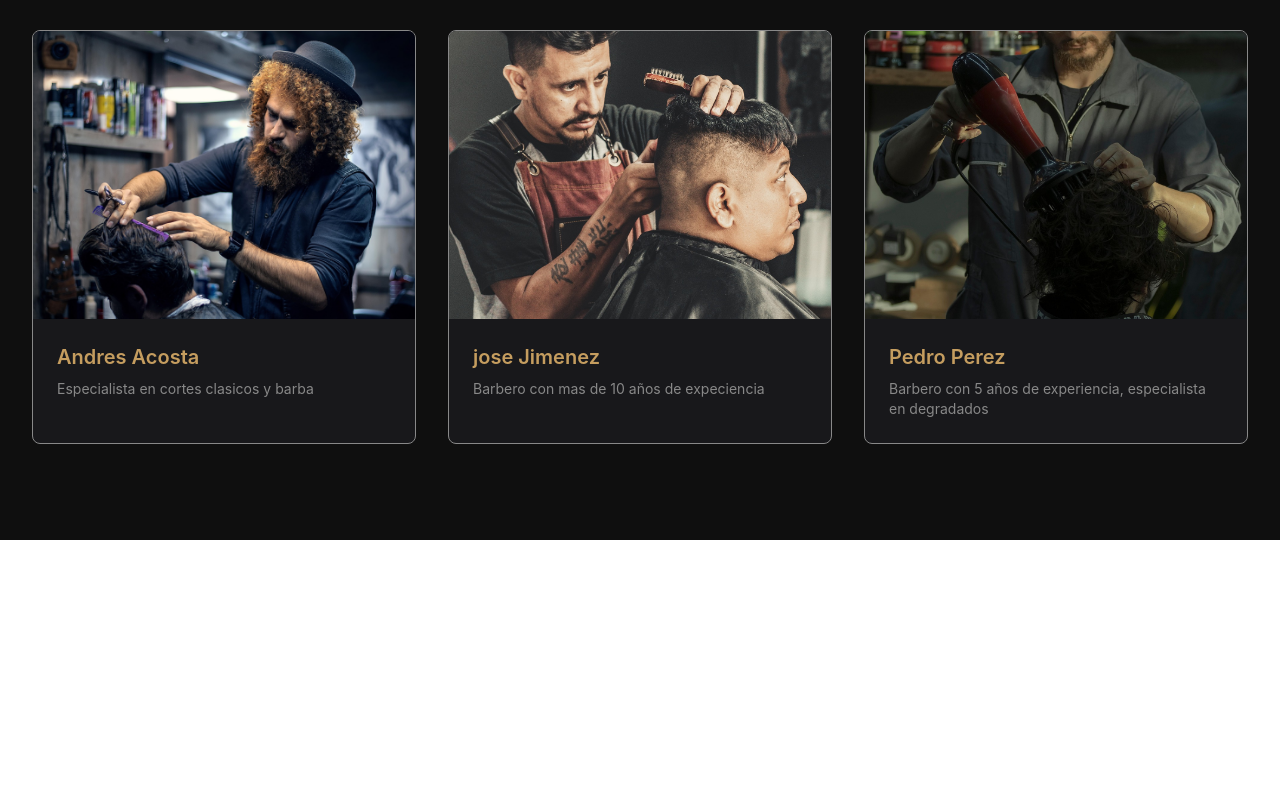
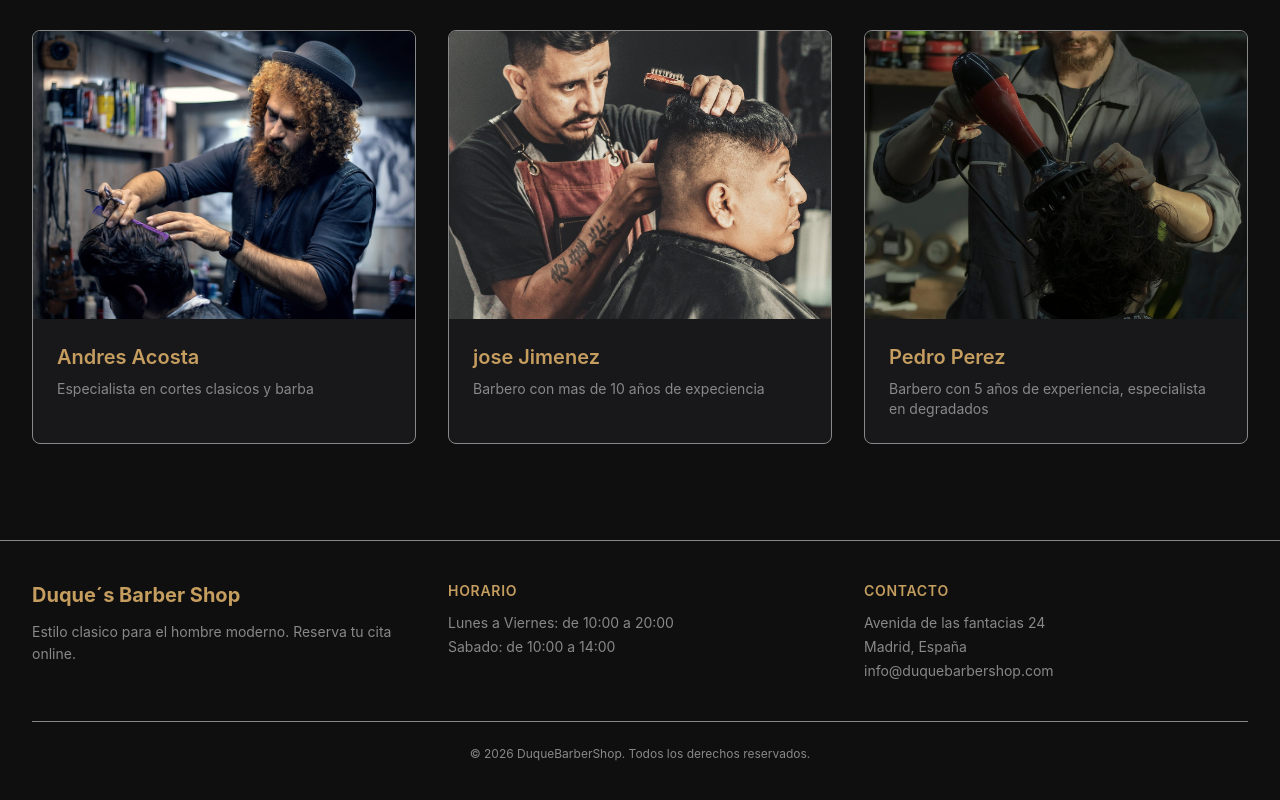
Before and after one commit to johanduque15/barberia-app, a React (Vite) app: page / in a window 1280 px wide. Shown: the part 1327-2127 px from the top of the page. Before the commit the page ends 1867 px from the top, so only its background shows below. Built offline with nearby package versions, Linux system fonts and the light colour scheme.

Commit message:
agregado Footer

```diff
--- a/src/App.tsx
+++ b/src/App.tsx
@@ -2,6 +2,7 @@ import Navbar from "./components/common/Navbar/Navbar"
 import Hero from "./components/common/Hero/Hero"
 import Services from "./components/common/Services/Services"
 import Barbers from "./components/common/Barbers/Barbers"
+import Footer from "./components/common/Footer/Footer"
 
 function App() {
   return (
@@ -11,6 +12,7 @@ function App() {
         <Hero />
         <Services />
         <Barbers />
+        <Footer />
 
     </div>
   )
--- /dev/null
+++ b/src/components/common/Footer/Footer.tsx
@@ -0,0 +1,55 @@
+import Container from "../../ui/Container/Container";
+
+export default function Footer(){
+    return(
+        <footer className="border-t border-barber-gray bg-barber-black py-10">
+            <Container>
+                    <div className="grid gap-8 md:grid-cols-3">
+                        <div>
+                            <h2 className="text-xl font-bold text-barber-gold">
+                                Duque´s Barber Shop
+                            </h2>
+
+                            <p className="mt-3 text-sm leading-relaxed text-barber-gray">
+                                Estilo clasico para el hombre moderno. Reserva tu cita online.
+                            </p>
+                        </div>
+
+                        <div>
+                            <h3 className="text-sm font-semibold uppercase tracking-wider text-barber-gold">
+                                Horario
+                            </h3>
+
+                            <p className="mt-3 text-sm text-barber-gray">
+                                Lunes a Viernes: de 10:00 a 20:00
+                            </p>
+
+                            <p className="mt-1 text-sm text-barber-gray">
+                                Sabado: de 10:00 a 14:00
+                            </p>
+                        </div>
+
+                        <div>
+                            <h3 className="text-sm font-semibold uppercase tracking-wider text-barber-gold">
+                                Contacto
+                            </h3>
+
+                            <p className="mt-3 text-sm text-barber-gray">
+                                Avenida de las fantacias 24
+                            </p>
+                            <p className="mt-1 text-sm text-barber-gray">
+                                Madrid, España
+                            </p>
+                            <p className="mt-1 text-sm text-barber-gray">
+                                info@duquebarbershop.com
+                            </p>
+                        </div>
+                    </div>
+
+                    <div className="mt-10 border-t border-barber-gray pt-6 text-center text-xs text-barber-gray">
+                        © 2026 DuqueBarberShop. Todos los derechos reservados.
+                    </div>
+            </Container>
+        </footer>
+    )
+}
```
